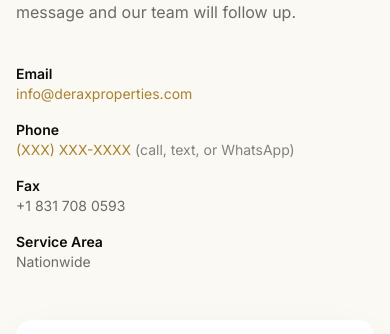
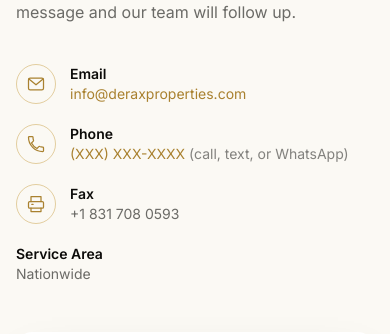
Before and after one commit to derax-properties/derax-properties, a Next.js app: page /contact in a window 390 px wide. Shown: the part 265-599 px from the top of the page. Built offline with nearby package versions, Linux system fonts and the light colour scheme; no server answers; a web font is replaced by a local one.

Commit message:
Add icons for email, phone, and fax on the Contact page

```diff
--- a/app/contact/page.tsx
+++ b/app/contact/page.tsx
@@ -1,5 +1,6 @@
 import type { Metadata } from "next";
 import { ContactForm } from "@/components/ContactForm";
+import { MailIcon, PhoneIcon, PrinterIcon } from "@/components/icons";
 
 export const metadata: Metadata = {
   title: "Contact",
@@ -27,7 +28,14 @@
             from you. Send a message and our team will follow up.
           </p>
 
-          <dl className="mt-10 space-y-4 text-sm">
+          <dl className="mt-10 space-y-5 text-sm">
+            <div className="flex items-start gap-3.5">
+              <span
+                className="flex h-10 w-10 shrink-0 items-center justify-center rounded-full border border-gold/50 text-gold-dark"
+                aria-hidden
+              >
+                <MailIcon className="h-5 w-5" />
+              </span>
               <div>
                 <dt className="font-semibold text-ink">Email</dt>
                 <dd>
@@ -36,6 +44,14 @@
                   </a>
                 </dd>
               </div>
+            </div>
+            <div className="flex items-start gap-3.5">
+              <span
+                className="flex h-10 w-10 shrink-0 items-center justify-center rounded-full border border-gold/50 text-gold-dark"
+                aria-hidden
+              >
+                <PhoneIcon className="h-5 w-5" />
+              </span>
               <div>
                 <dt className="font-semibold text-ink">Phone</dt>
                 <dd>
@@ -45,9 +61,18 @@
                   <span className="text-ink/50">(call, text, or WhatsApp)</span>
                 </dd>
               </div>
+            </div>
+            <div className="flex items-start gap-3.5">
+              <span
+                className="flex h-10 w-10 shrink-0 items-center justify-center rounded-full border border-gold/50 text-gold-dark"
+                aria-hidden
+              >
+                <PrinterIcon className="h-5 w-5" />
+              </span>
               <div>
                 <dt className="font-semibold text-ink">Fax</dt>
                 <dd className="text-ink/60">{FAX}</dd>
+              </div>
             </div>
             {ADDRESS && (
               <div>
--- a/components/icons.tsx
+++ b/components/icons.tsx
@@ -119,3 +119,31 @@
     </svg>
   );
 }
+
+export function MailIcon(props: SVGProps<SVGSVGElement>) {
+  return (
+    <svg {...base} {...props}>
+      <rect x="3" y="5" width="18" height="14" rx="2" />
+      <path d="m3.5 6 8.5 7 8.5-7" />
+    </svg>
+  );
+}
+
+export function PhoneIcon(props: SVGProps<SVGSVGElement>) {
+  return (
+    <svg {...base} {...props}>
+      <path d="M6.6 10.8c1.4 2.8 3.8 5.2 6.6 6.6l2.2-2.2c.3-.3.7-.4 1-.2 1.1.4 2.3.6 3.6.6.6 0 1 .4 1 1V20c0 .6-.4 1-1 1C10.6 21 3 13.4 3 4c0-.6.4-1 1-1h3.4c.6 0 1 .4 1 1 0 1.3.2 2.5.6 3.6.1.4 0 .8-.2 1L6.6 10.8Z" />
+    </svg>
+  );
+}
+
+export function PrinterIcon(props: SVGProps<SVGSVGElement>) {
+  return (
+    <svg {...base} {...props}>
+      <path d="M6 9V3h12v6" />
+      <rect x="3" y="9" width="18" height="8" rx="1.5" />
+      <path d="M6 17v4h12v-4" />
+      <path d="M7 12.5h1.5" />
+    </svg>
+  );
+}
```
Lines whose indentation alone changed are shown as unchanged.
